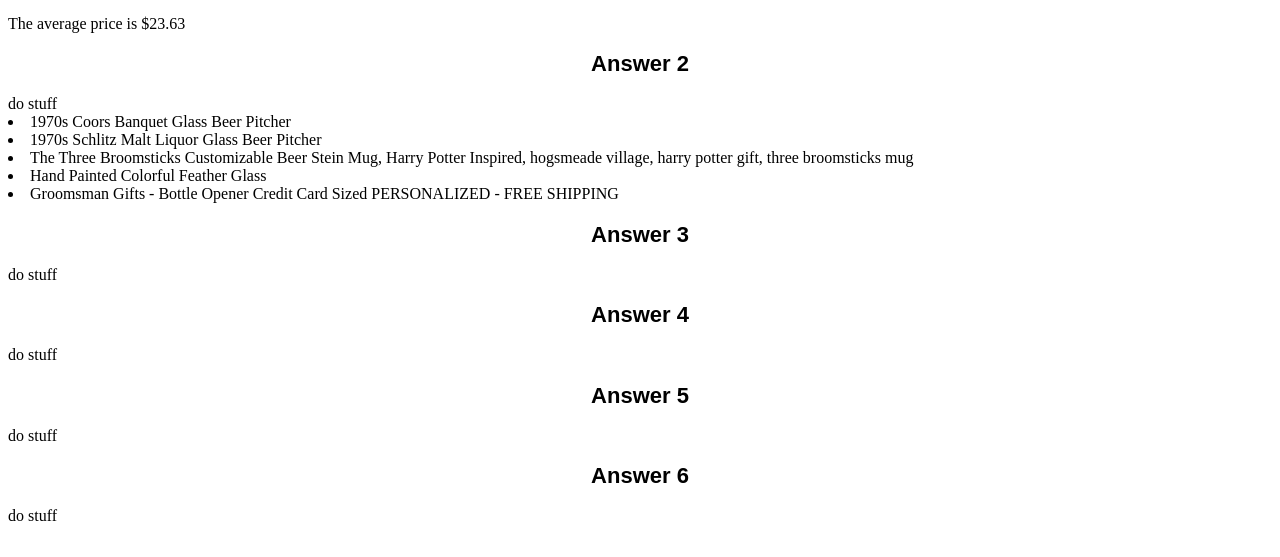
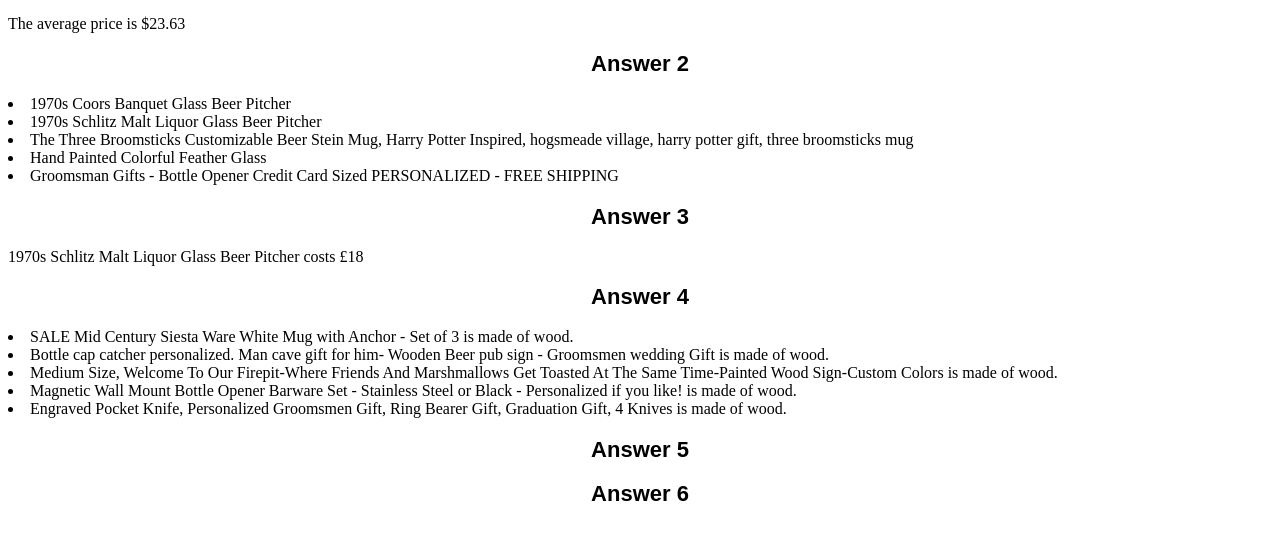
Before and after one commit to Neal-Studzinski/etsyitems, a plain HTML site: page index.html in a window 1280 px wide. Shown: the part 243-800 px from the top of the page. Drawn offline with Linux system fonts and the light colour scheme.

Commit message:
answer 3

```diff
--- a/index.html
+++ b/index.html
@@ -11,17 +11,17 @@
       <img src="banner.jpg" alt="banner">
     </header>
     <h2>Answer 1</h2>
-    <p id='answer1'>do stuff</p>
+    <p id='answer1'></p>
     <h2>Answer 2</h2>
-    <p id='answer2'>do stuff</p>
+    <p id='answer2'></p>
     <h2>Answer 3</h2>
-    <p id='answer3'>do stuff</p>
+    <p id='answer3'></p>
     <h2>Answer 4</h2>
-    <p id='answer4'>do stuff</p>
+    <p id='answer4'></p>
     <h2>Answer 5</h2>
-    <p id='answer5'>do stuff</p>
+    <p id='answer5'></p>
     <h2>Answer 6</h2>
-    <p id ='answer6'>do stuff</p>
+    <p id ='answer6'></p>
 
     <script src="items.js" charset="utf-8"></script>
     <script src="main.js" charset="utf-8"></script>
--- a/main.js
+++ b/main.js
@@ -1,30 +1,59 @@
-var ansInput = document.querySelector('#answer1');
-var ansInput2 = document.querySelector('#answer2');
-var ansInput3 = document.querySelector('#answer3');
-var ansInput4 = document.querySelector('#answer4');
-var ansInput5 = document.querySelector('#answer5');
-var ansInput6 = document.querySelector('#answer6');
-
-
-
+var ansOutput1 = document.querySelector('#answer1');
+var ansOutput2 = document.querySelector('#answer2');
+var ansOutput3 = document.querySelector('#answer3');
+var ansOutput4 = document.querySelector('#answer4');
+var ansOutput5 = document.querySelector('#answer5');
+var ansOutput6 = document.querySelector('#answer6');
 
 var avg = 0;
 var sum = 0;
 var length = items.length;
 
+// #1
+items.forEach(function(currentItem,index,arr) {
+sum += currentItem.price; // takes the price property from the currentItem
+});  // keeps a running total called sum.
+ansOutput1.innerHTML = "The average price is $" + (sum/length).toFixed(2);
+// Puts the answer output into the html Doc   toFixed rounds the avg price to 0.00
 
-items.forEach(function(currentItem,index,arr) {
-sum += currentItem.price;
-});
-ansInput.innerHTML = "The average price is $" + (sum/length).toFixed(2);
-
-
+// #2
 var filteredItemList = items.filter(function(currentItem, index, array){
   return currentItem.price >= 14 && currentItem.price <= 18;
 } );
 
+filteredItemList.forEach(function(item, index, arr){
+ ansOutput2.innerHTML += '<li>' + item.title + '</li>';
+})
 
 
-filteredItemList.forEach(function(item, index, arr){
- ansInput2.innerHTML += '<li>' + item.title + '</li>';
+// #3
+
+var filteredCurrency = items.filter(function(currentItem, index, array) {
+  return currentItem.currency_code === 'GBP';
 })
+
+filteredCurrency.forEach(function(item, index, arr) {
+ansOutput3.innerHTML = item.title + " costs " +  '£' + item.price;
+})
+
+
+// #4
+var IsWood = items.filter(function (currentItem, index, array) {
+   return currentItem.materials.some(function(currentItem, index, array) {
+     return currentItem === 'wood';
+   });
+});
+
+var hasWood = IsWood.map(function(item, index, array) {
+ return '<li>' + item.title + ' is made of wood.</li>';
+});
+
+hasWood.forEach(function(item, index, array) {
+ ansInput3 = document.querySelector('ul#fourl');
+ ansOutput4.innerHTML += item;
+});
+
+
+
+
+// #5
```
